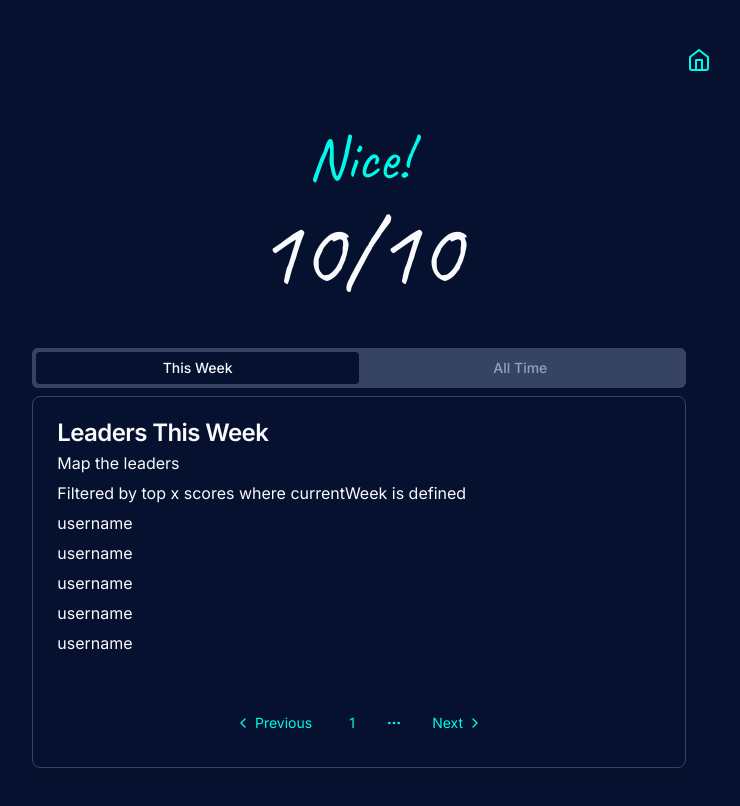
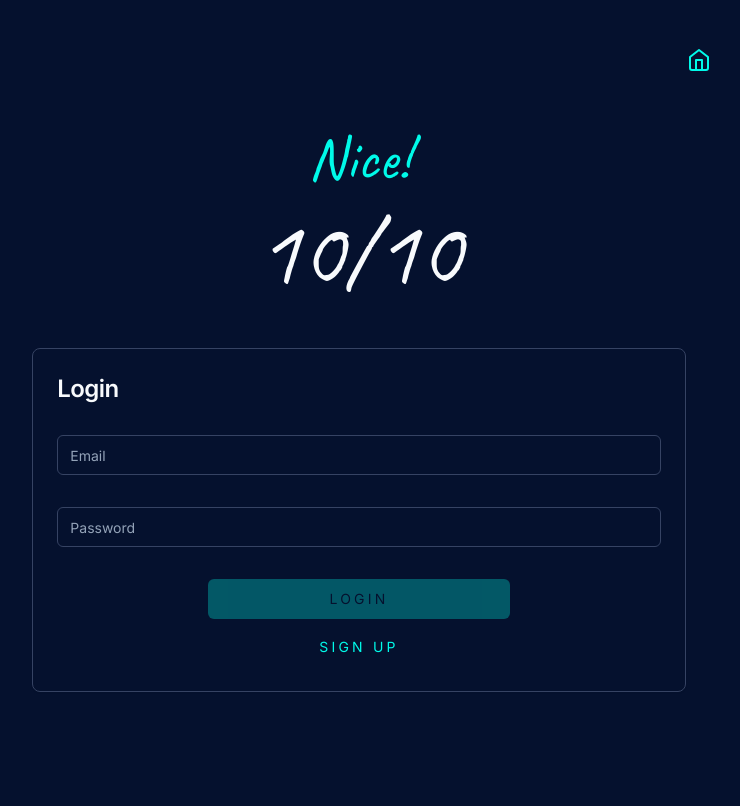
Before and after one commit to jwbw29/logo-trivia, a Next.js app: page /results in a window 1280 px wide. Shown: the whole page, without its empty margins (281-1021 px from the left). Built offline with nearby package versions, Linux system fonts and the light colour scheme.

Commit message:
Refactor login functionality and update UI in Results and Login components

```diff
--- a/app/results/page.tsx
+++ b/app/results/page.tsx
@@ -32,7 +32,7 @@ export default function Results() {
         </div>
       </div>
       <div className="flex self-center justify-center items-center my-8 w-5/6">
-        {!true ? <Login /> : <LeaderboardTabs />}{" "}
+        {true ? <Login /> : <LeaderboardTabs />}{" "}
       </div>
     </main>
   );
--- a/components/Login.tsx
+++ b/components/Login.tsx
@@ -60,7 +60,10 @@ export default function Login() {
     <Card className="w-full">
       <CardHeader>
         <CardTitle className="text-2xl">Login</CardTitle>
-        <CardDescription>
+        <CardDescription></CardDescription>
+      </CardHeader>
+      <CardContent className="space-y-4">
+        {" "}
         <Form {...form}>
           <form onSubmit={form.handleSubmit(onSubmit)} className="space-y-8">
             <FormField
@@ -87,20 +90,27 @@ export default function Login() {
                 </FormItem>
               )}
             />
-              <Button type="submit">Submit</Button>
+            <div className="flex flex-col gap-2">
+              <Button
+                aria-label="login button"
+                // TODO enable button when email and password meet requirements
+                disabled
+                // size="xxl"
+                className="tracking-[.2rem] w-full md:w-1/2"
+              >
+                LOGIN
+              </Button>
+              <Button
+                aria-label="signup link"
+                variant="link"
+                className="tracking-[.2rem] w-full md:w-1/2"
+              >
+                SIGN UP
+              </Button>
+            </div>
           </form>
         </Form>{" "}
-        </CardDescription>
-      </CardHeader>
-      <CardContent className="space-y-4">content </CardContent>
-      <CardFooter>footer / sign in / sign up buttons</CardFooter>
+      </CardContent>
     </Card>
   );
 }
-// <div>
-//   <div>Log in to submit score</div>
-//   <div>email</div>
-//   <div>password</div>
-//   <div>login button</div>
-//   <div>signup</div>
-// </div>
```
Lines whose indentation alone changed are shown as unchanged.
